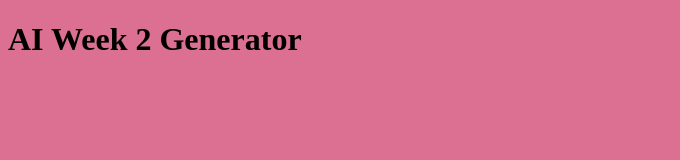
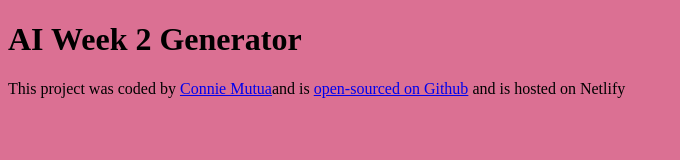
Before and after one commit to pink-clarinet65/AI-week-2, a plain HTML site: page index.html in a window 1280 px wide. Shown: the whole page, without its empty margins (0-680 px from the left). Drawn offline with Linux system fonts and the light colour scheme.

Commit message:
Links update

```diff
--- a/index.html
+++ b/index.html
@@ -9,6 +9,16 @@
   <body>
     <h1>AI Week 2 Generator</h1>
 
+    <footer>
+      This project was coded by
+      <a href="https://github.com/pink-clarinet65 " target="_blank"
+        >Connie Mutua</a
+      >and is
+      <a href="https://github.com/pink-clarinet65/AI-week-2" target="_blank">
+        open-sourced on Github</a
+      >
+      and is hosted on Netlify
+    </footer>
     <script src="src/index.js"></script>
   </body>
 </html>
```
